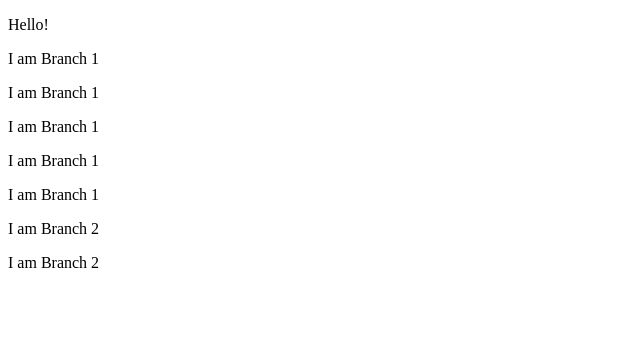
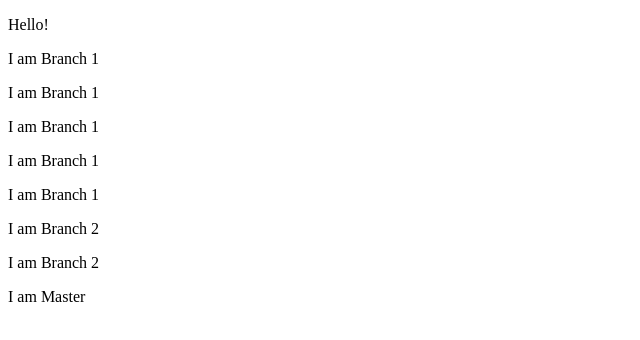
Before and after one commit to akmatus/test, a plain HTML site: page index.html in a window 1280 px wide. Shown: the full height of the page, 0-640 px from the left. Drawn offline with Linux system fonts and the light colour scheme.

Commit message:
master fix

```diff
--- a/index.html
+++ b/index.html
@@ -13,5 +13,6 @@
     <p>I am Branch 1</p>
     <p>I am Branch 2</p>
     <p>I am Branch 2</p>
+    <p>I am Master</p>
 </body>
 </html>
```
